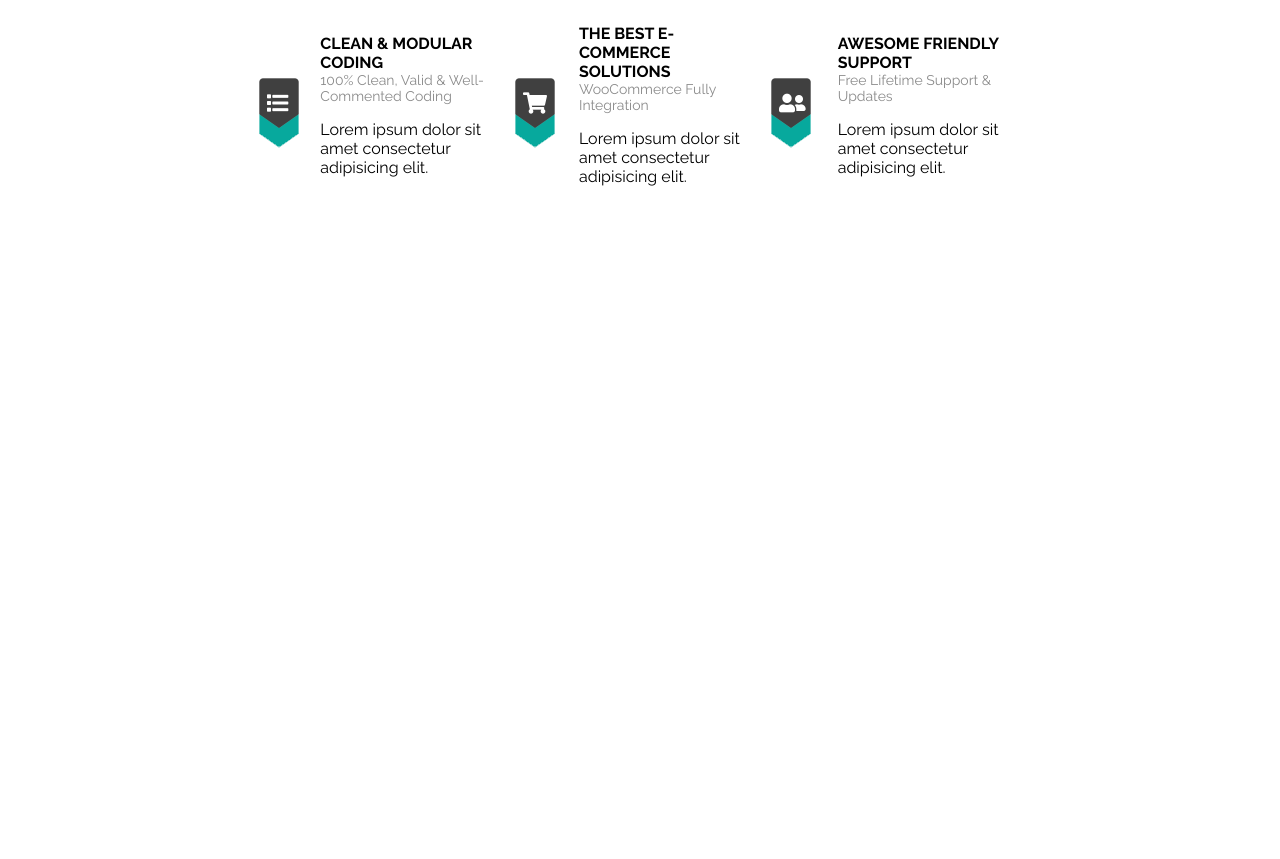
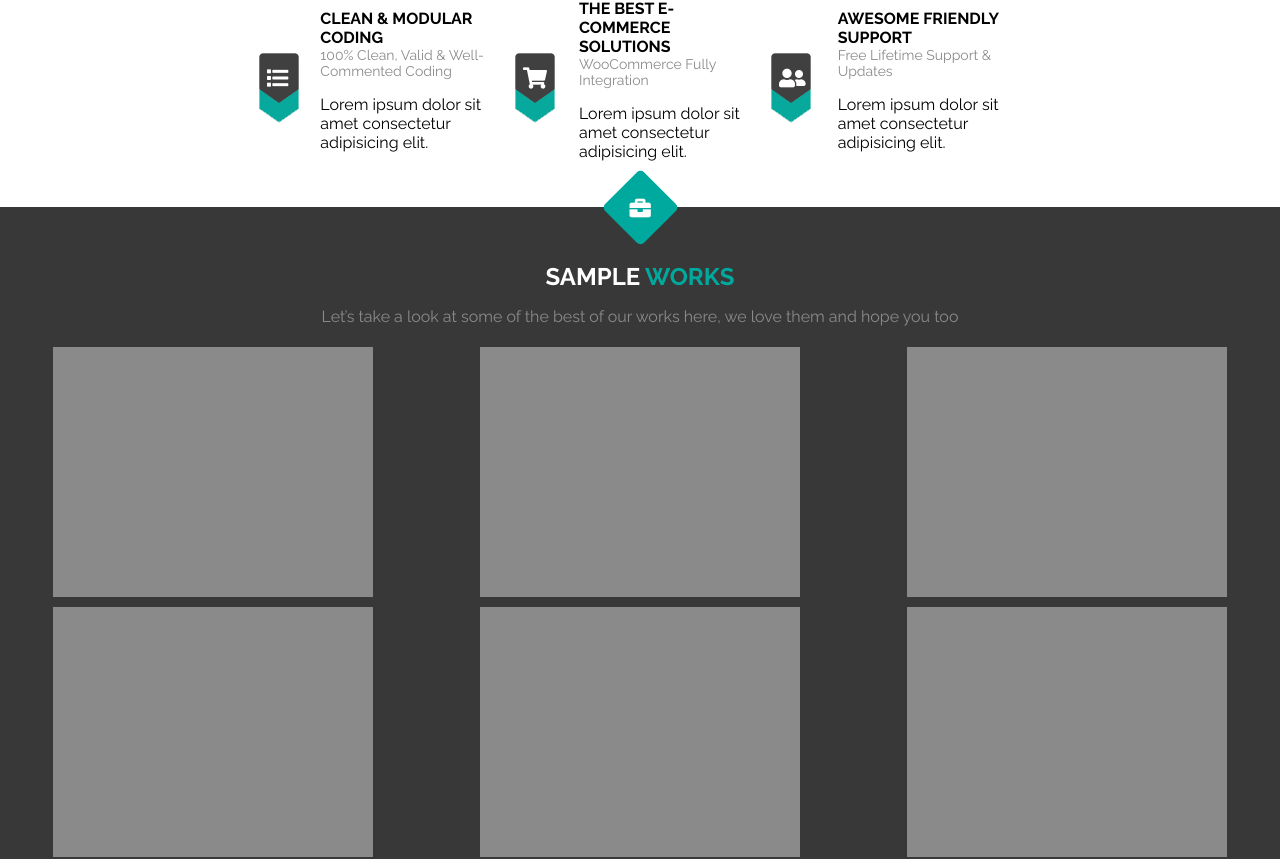
Before and after one commit to Allonsy22/startapp-single-page, a Vue app: page / in a window 1280 px wide. Shown: the part 2326-3185 px from the top of the page. Before the commit the page ends 2558 px from the top, so only its background shows below. Built offline with nearby package versions, Linux system fonts and the light colour scheme.

Commit message:
'responsive features comp and added sample comp'

```diff
--- a/src/App.vue
+++ b/src/App.vue
@@ -3,6 +3,7 @@
     <Home />
     <Navigation />
     <Features />
+    <SampleWorks />
   </div>
 </template>
 
@@ -10,6 +11,7 @@
 import Home from '@/components/Home/Home';
 import Navigation from '@/components/Navigation/Navigation';
 import Features from '@/components/Features/Features';
+import SampleWorks from '@/components/SampleWorks/SampleWorks';
 
 export default {
   name: 'app',
@@ -17,6 +19,7 @@ export default {
     Home ,
     Navigation,
     Features,
+    SampleWorks,
   }
 }
 </script>
--- a/src/components/Features/Features.vue
+++ b/src/components/Features/Features.vue
@@ -122,7 +122,7 @@ export default {
 }
 
 .key-box {
-    position: absolute;
+    position: relative;
     top: -27px;
     display: flex;
     align-items: center;
@@ -137,7 +137,6 @@ export default {
 
 .features-content-container {
     width: 60%;
-    margin: 80px 0 0 0;
     text-align: center;
     color: #5D5D5D;
 }
@@ -156,6 +155,7 @@ export default {
     display: flex;
     flex-direction: row;
     justify-content: space-around;
+    align-items: center;
     width: 100%;
 }
 
@@ -216,4 +216,10 @@ export default {
     justify-content: space-around;
     margin: 30px 0 0 0;
 }
+
+@media screen and (max-width: 1200px){
+    .content {
+        flex-direction: column-reverse;
+    }
+}
 </style>
--- /dev/null
+++ b/src/components/SampleWorks/SampleBox.vue
@@ -0,0 +1,51 @@
+<template>
+    <div class="sample-container">
+        <div class="more">
+            <h3>{{title}}</h3>
+            <p>{{info}}</p>
+            <div class="likes">
+                <i class="fas fa-heart"></i>
+                {{likes}}
+            </div>
+        </div>
+    </div>
+</template>
+
+<script>
+export default {
+    name: 'SampleBox',
+    props: {
+        title: String,
+        info: String,
+        likes: Number,
+    }
+}
+</script>
+
+<style scoped>
+.sample-container {
+    width: 320px;
+    height: 250px;
+    margin: 5px;
+    background-color: #8A8A8A;
+    text-align: center;
+    color: #ffffff;
+}
+
+.more {
+    display: flex;
+    flex-direction: column;
+    align-items: center;
+    justify-content: center;
+    width: 100%;
+    height: 100%;
+    opacity: 0;
+    background-color: #1CA399;
+    cursor: pointer;
+    transition: opacity .5s linear;
+}
+
+.more:hover {
+    opacity: 1;
+}
+</style>
--- /dev/null
+++ b/src/components/SampleWorks/SampleWorks.vue
@@ -0,0 +1,85 @@
+<template>
+    <div class="container">
+        <div class="case-box">
+            <i class="fas fa-briefcase fa-lg"></i>
+        </div>
+        <h2 class="title">sample <span class="works">works</span></h2>
+        <p>Let’s take a look at some of the best of our works here,
+            we love them and hope you too</p>
+        <div class="samples">
+            <SampleBox
+                v-for="n in 8"
+                :key="n"
+                :title="samples.title"
+                :info="samples.info"
+                :likes="samples.likes"/>
+        </div>
+    </div>
+</template>
+
+<script>
+import SampleBox from '@/components/SampleWorks/SampleBox';
+export default {
+    name: 'SampleWorks',
+    components: {
+        SampleBox,
+    },
+    data() {
+        return {
+            samples: {title: 'Corporate Brochure',
+                    info: 'Illustration / Print',
+                    likes: 22}
+        }
+    }
+}
+</script>
+
+<style scoped>
+.container {
+    display: flex;
+    flex-direction: column;
+    align-items: center;
+    justify-content: center;
+    width: 100%;
+    background-color: #383838;
+    text-align: center;
+    color: #8A8A8A;
+}
+
+.case-box {
+    position: relative;
+    top: -27px;
+    display: flex;
+    align-items: center;
+    justify-content: center;
+    width: 55px;
+    height: 55px;
+    border-radius: 5px;
+    transform: rotate(45deg);
+    background-color: var(--main-color);
+    color: #ffffff;
+}
+
+.case-box i {
+    transform: rotate(-45deg);
+}
+
+.title {
+    font-weight: bold;
+    text-transform: uppercase;
+    color: #ffffff;
+    margin: 0;
+}
+
+.works {
+    color: var(--main-color);
+}
+
+.samples {
+    display: flex;
+    align-items: center;
+    justify-content: space-around;
+    flex-wrap: wrap;
+}
+
+</style>
```
Also changed, not shown: 1 other file (tests, documents, lock files or other folders).
